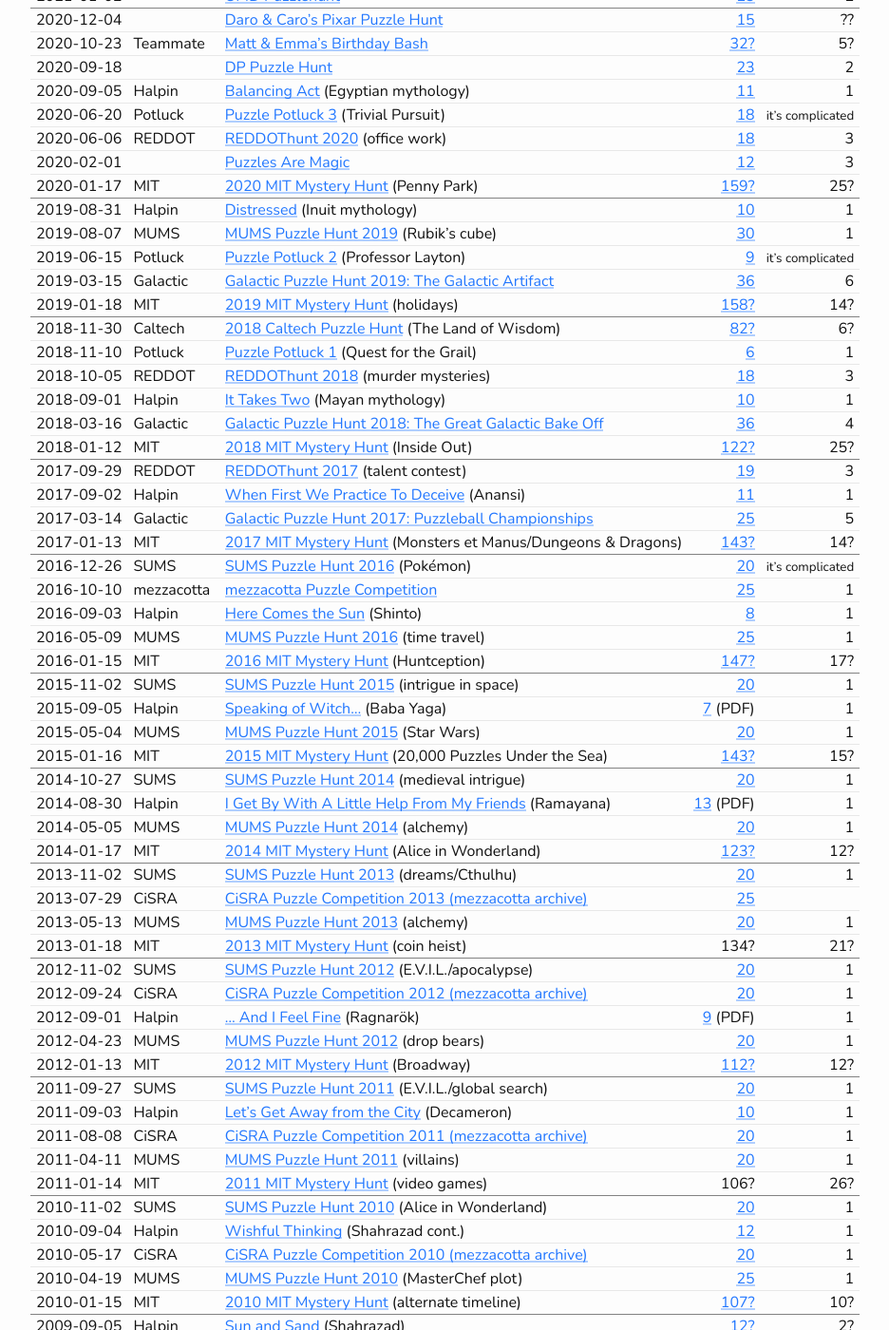
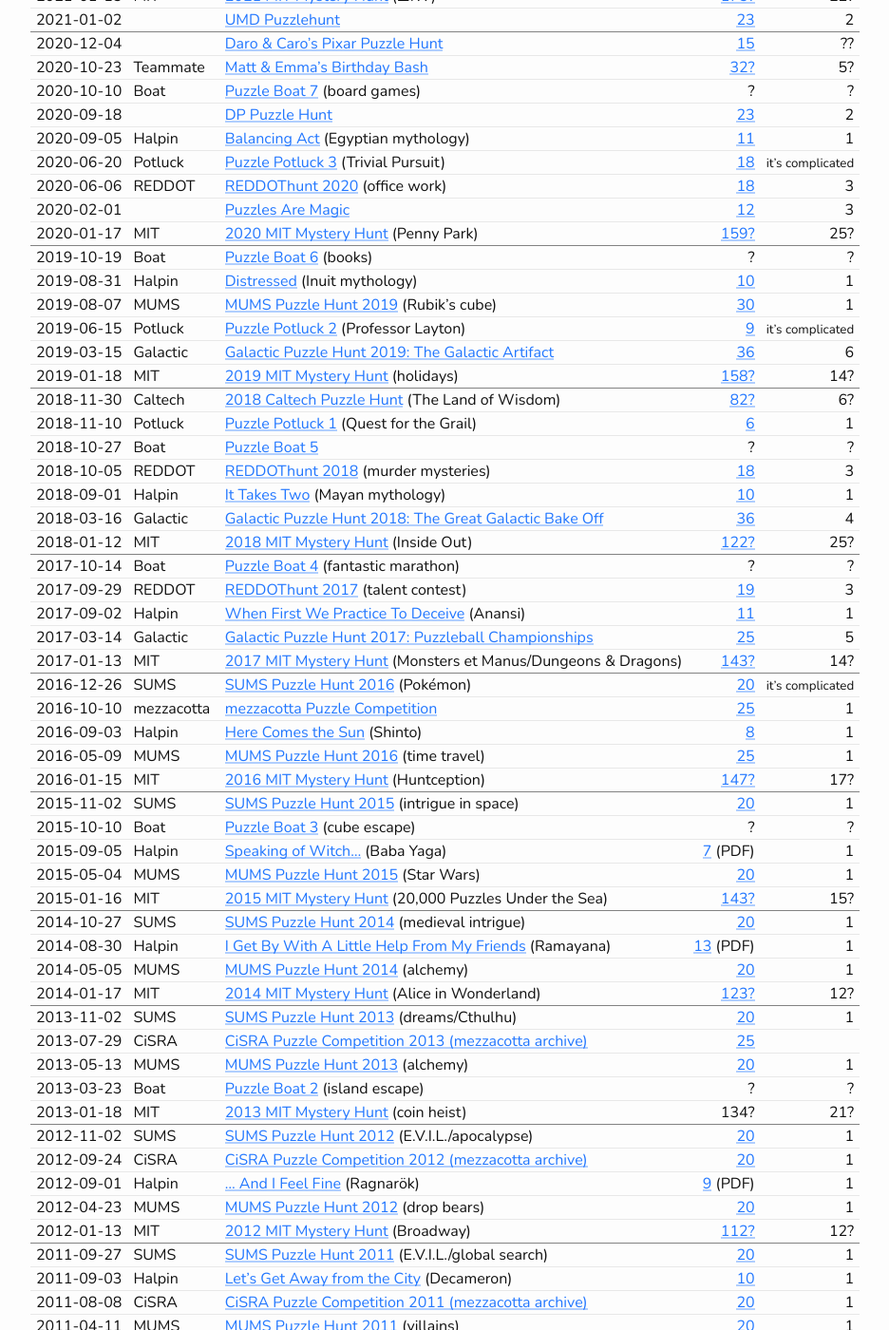
Before and after one commit to betaveros/puzzlehunt.net, a Jekyll site: the page built from list.md, in a window 1280 px wide and 1400 px high, scrolled down 551 px. Shown: the whole window at 95% size, without its empty margins (158-1094 px from the left). Built offline with Jekyll 4.4.1, drawn with Linux system fonts in a browser that asks for light colours; some of the changed text lies outside the part shown.

Commit message:
Add Puzzle Boat (#7)
Did not bother to count puzzles and metas, but it's a start. Part of #6.

```diff
--- a/list.md
+++ b/list.md
@@ -10,6 +10,7 @@
 
 Start Date | "Franchise" | Puzzlehunt | Puzzles | Metas
 -  | - | - | -: | -:
+2021-10-23 | Boat       | [Puzzle Boat 8](https://www.pandamagazine.com/island8/) (infinity)                                                          | ? | ?
 2021-10-01 | Teammate   | [Matt & Emma's Carnival Conundrum](https://teammatehunt.com/)                                                               | [43](https://teammatehunt.com/puzzles) | 5
 2021-09-10 |            | [QoDE Puzzle Hunt](https://ona.quest/)                                                                                      | [43](https://ona.quest/puzzles) | 5
 2021-08-21 | Potluck    | [Puzzle Potluck 4](https://puzzlepotluck.com/4) (Animal Crossing)                                                           | [9(×2)](https://puzzlepotluck.com/4) | 3?
@@ -23,6 +24,7 @@
 -|---
 2020-12-04 |            | [Daro & Caro's Pixar Puzzle Hunt](https://darocaro.github.io/)                                                              | [15](https://darocaro.github.io/puzzles) | ??
 2020-10-23 | Teammate   | [Matt & Emma's Birthday Bash](https://2020.teammatehunt.com/)                                                               | [32?](https://2020.teammatehunt.com/) | 5?
+2020-10-10 | Boat       | [Puzzle Boat 7](https://www.pandamagazine.com/island7/) (board games)                                                       | ? | ?
 2020-09-18 |            | [DP Puzzle Hunt](https://dp.puzzlehunt.net/)                                                                                | [23](https://dp.puzzlehunt.net/puzzles.html) | 2
 2020-09-05 | Halpin     | [Balancing Act](http://www.markhalpin.com/puzzles/anubis/anubis.html) (Egyptian mythology)                                  | [11](http://www.markhalpin.com/puzzles/anubis/anubis767690.pdf) | 1
 2020-06-20 | Potluck    | [Puzzle Potluck 3](https://puzzlepotluck.com/3) (Trivial Pursuit)                                                           | [18](https://puzzlepotluck.com/3) | <small>it's complicated</small>
@@ -30,6 +32,7 @@
 2020-02-01 |            | [Puzzles Are Magic](https://www.puzzlesaremagic.com/)                                                                       | [12](https://www.puzzlesaremagic.com/hunt/current.html) | 3
 2020-01-17 | MIT        | [2020 MIT Mystery Hunt](https://web.mit.edu/puzzle/www/2020/) (Penny Park)                                                  | [159?](https://web.mit.edu/puzzle/www/2020/puzzles/) | 25?
 -|---
+2019-10-19 | Boat       | [Puzzle Boat 6](https://www.pandamagazine.com/island6/) (books)                                                             | ? | ?
 2019-08-31 | Halpin     | [Distressed](http://www.markhalpin.com/puzzles/sedna/sedna.html) (Inuit mythology)                                          | [10](http://www.markhalpin.com/puzzles/sedna/sedna.html) | 1
 2019-08-07 | MUMS       | [MUMS Puzzle Hunt 2019](https://www.mumspuzzlehunt.com/) (Rubik's cube)                                                     | [30](https://www.mumspuzzlehunt.com/puzzles/) | 1
 2019-06-15 | Potluck    | [Puzzle Potluck 2](https://puzzlepotluck.com/2) (Professor Layton)                                                          | [9](https://puzzlepotluck.com/2) | <small>it's complicated</small>
@@ -38,11 +41,13 @@
 -|---
 2018-11-30 | Caltech    | [2018 Caltech Puzzle Hunt](http://2018.caltechpuzzlehunt.org/) (The Land of Wisdom)                                         | [82?](http://2018.caltechpuzzlehunt.org/hunt/index.html) | 6?
 2018-11-10 | Potluck    | [Puzzle Potluck 1](https://puzzlepotluck.com/1) (Quest for the Grail)                                                       | [6](https://puzzlepotluck.com/1) | 1
+2018-10-27 | Boat       | [Puzzle Boat 5](https://www.pandamagazine.com/island5/)                                                                     | ? | ?
 2018-10-05 | REDDOT     | [REDDOThunt 2018](https://reddothunt.sg/2018) (murder mysteries)                                                            | [18](https://reddothunt.sg/2018/puzzles) | 3
 2018-09-01 | Halpin     | [It Takes Two](http://www.markhalpin.com/puzzles/twins/twins.html) (Mayan mythology)                                        | [10](http://www.markhalpin.com/puzzles/twins/twins.pdf) | 1
 2018-03-16 | Galactic   | [Galactic Puzzle Hunt 2018: The Great Galactic Bake Off](https://2018.galacticpuzzlehunt.com/)                              | [36](https://2018.galacticpuzzlehunt.com/puzzles.html) | 4
 2018-01-12 | MIT        | [2018 MIT Mystery Hunt](https://web.mit.edu/puzzle/www/2018/) (Inside Out)                                                  | [122?](https://web.mit.edu/puzzle/www/2018/full/puzzle.html) | 25?
 -|---
+2017-10-14 | Boat       | [Puzzle Boat 4](http://www.pandamagazine.com/island4/) (fantastic marathon)                                                 | ? | ?
 2017-09-29 | REDDOT     | [REDDOThunt 2017](https://reddothunt.sg/2017) (talent contest)                                                              | [19](https://reddothunt.sg/2017/puzzles) | 3
 2017-09-02 | Halpin     | [When First We Practice To Deceive](http://www.markhalpin.com/puzzles/anansi/anansi.html) (Anansi)                          | [11](http://www.markhalpin.com/puzzles/anansi/anansi.pdf) | 1
 2017-03-14 | Galactic   | [Galactic Puzzle Hunt 2017: Puzzleball Championships](https://2017.galacticpuzzlehunt.com/)                                 | [25](https://2017.galacticpuzzlehunt.com/puzzles.html) | 5
@@ -55,6 +60,7 @@
 2016-01-15 | MIT        | [2016 MIT Mystery Hunt](https://web.mit.edu/puzzle/www/2016/) (Huntception)                                                 | [147?](https://web.mit.edu/puzzle/www/2016/toc.html) | 17?
 -|---
 2015-11-02 | SUMS       | [SUMS Puzzle Hunt 2015](https://www.maths.usyd.edu.au/ub/sums/puzzlehunt/2015/main) (intrigue in space)                     | [20](https://www.maths.usyd.edu.au/ub/sums/puzzlehunt/2015/puzzles) | 1
+2015-10-10 | Boat       | [Puzzle Boat 3](http://pandamagazine.com/island3/) (cube escape)                                                            | ? | ?
 2015-09-05 | Halpin     | [Speaking of Witch...](http://www.markhalpin.com/puzzles/baba/baba.html) (Baba Yaga)                                        | [7](http://www.markhalpin.com/puzzles/baba/baba.pdf) (PDF) | 1
 2015-05-04 | MUMS       | [MUMS Puzzle Hunt 2015](https://researchers.ms.unimelb.edu.au/~mums/puzzlehunt/2015/puzzles.html) (Star Wars)               | [20](https://researchers.ms.unimelb.edu.au/~mums/puzzlehunt/2015/puzzles.html) | 1
 2015-01-16 | MIT        | [2015 MIT Mystery Hunt](https://web.mit.edu/puzzle/www/2015/) (20,000 Puzzles Under the Sea)                                | [143?](https://web.mit.edu/puzzle/www/2015/toc.html) | 15?
@@ -67,6 +73,7 @@
 2013-11-02 | SUMS       | [SUMS Puzzle Hunt 2013](https://www.maths.usyd.edu.au/ub/sums/puzzlehunt/2013/main) (dreams/Cthulhu)                        | [20](https://www.maths.usyd.edu.au/ub/sums/puzzlehunt/2013/puzzles) | 1
 2013-07-29 | CiSRA      | [CiSRA Puzzle Competition 2013 (mezzacotta archive)](https://www.mezzacotta.net/puzzle/cisra/2013/)                         | [25](https://www.mezzacotta.net/puzzle/cisra/2013/puzzles.html)
 2013-05-13 | MUMS       | [MUMS Puzzle Hunt 2013](https://researchers.ms.unimelb.edu.au/~mums/puzzlehunt/2013/puzzles.html) (alchemy)                 | [20](https://researchers.ms.unimelb.edu.au/~mums/puzzlehunt/2013/puzzles.html) | 1
+2013-03-23 | Boat       | [Puzzle Boat 2](http://pandamagazine.com/island2/) (island escape)                                                          | ? | ?
 2013-01-18 | MIT        | [2013 MIT Mystery Hunt](https://web.mit.edu/puzzle/www/2013/) (coin heist)                                                  | 134? | 21?
 -|---
 2012-11-02 | SUMS       | [SUMS Puzzle Hunt 2012](https://www.maths.usyd.edu.au/ub/sums/puzzlehunt/2012/main) (E.V.I.L./apocalypse)                   | [20](https://www.maths.usyd.edu.au/ub/sums/puzzlehunt/2012/puzzles) | 1
@@ -106,6 +113,7 @@
 2006-03-27 | MUMS       | [MUMS Puzzle Hunt 2006](https://researchers.ms.unimelb.edu.au/~mums/puzzlehunt/2006/puzzles.html) (fake scientists)         | [20](https://researchers.ms.unimelb.edu.au/~mums/puzzlehunt/2006/puzzles.html) | 1
 2006-01-13 | MIT        | [2006 MIT Mystery Hunt](https://web.mit.edu/puzzle/www/2006/) (S.P.I.E.S.)                                                  | [92?](https://web.mit.edu/puzzle/www/2006/allpuzzles.html) | 10?
 -|---
+2005-10-16 | Boat       | [The Puzzle Boat](http://pandamagazine.com/island/) (island visit)                                                          | ? | 9?
 2005-04-04 | MUMS       | [MUMS Puzzle Hunt 2005](https://researchers.ms.unimelb.edu.au/~mums/puzzlehunt/2005/puzzles.html) (fantasy destabilization) | [25](https://researchers.ms.unimelb.edu.au/~mums/puzzlehunt/2005/puzzles.html) | 1
 2005-01-14 | MIT        | [2005 MIT Mystery Hunt](https://web.mit.edu/puzzle/www/2005/) (Normalville)                                                 | [115?](https://web.mit.edu/puzzle/www/2005/setec/) | 6×2?
 -|---
```
